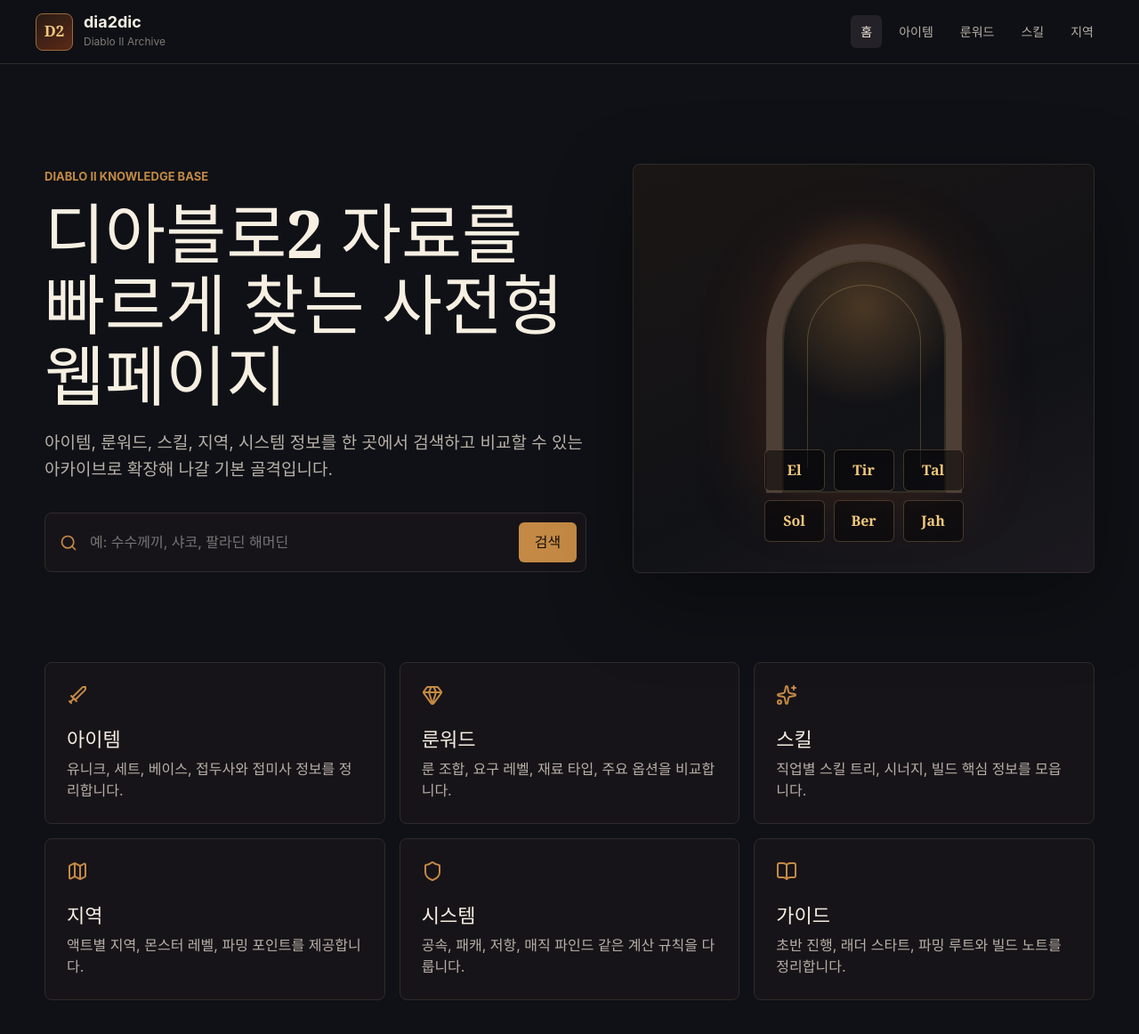
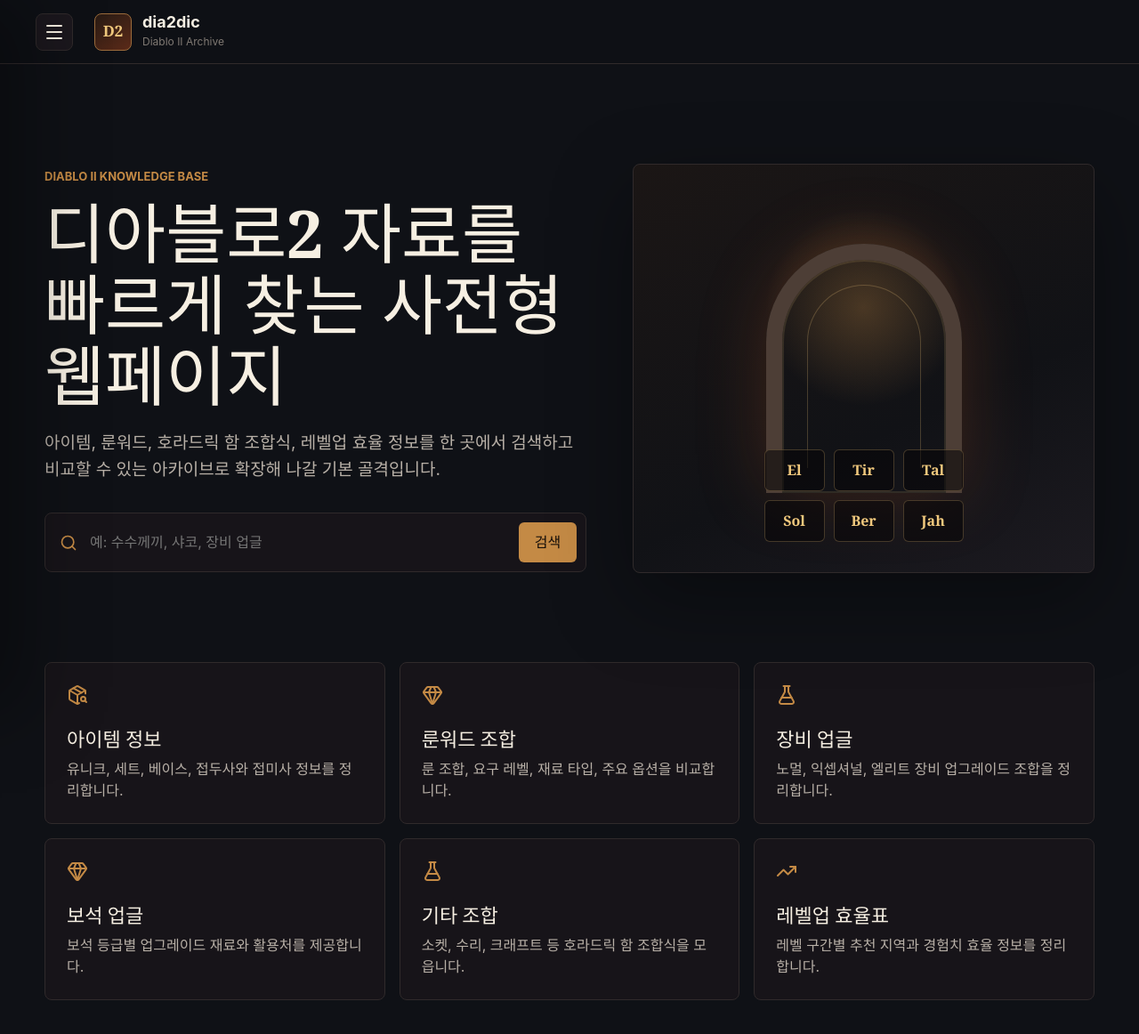
Before and after one commit to artrointel/dia2dic, a React (Vite) app: page / in a window 1280 px wide. Shown: the top 1162 px of the page at 89% size. Built offline with nearby package versions, Linux system fonts and the light colour scheme.

Commit message:
Add slide-out navigation menu

```diff
--- a/src/App.css
+++ b/src/App.css
@@ -9,12 +9,32 @@
   border-bottom: 1px solid var(--border);
   display: flex;
   gap: 24px;
-  justify-content: space-between;
+  justify-content: flex-start;
   min-height: 72px;
   padding: 0 40px;
   position: sticky;
   top: 0;
   z-index: 10;
+}
+
+.menu-trigger,
+.icon-button {
+  align-items: center;
+  background: #1b171d;
+  border: 1px solid var(--border);
+  border-radius: 8px;
+  color: var(--text-strong);
+  cursor: pointer;
+  display: inline-flex;
+  height: 42px;
+  justify-content: center;
+  width: 42px;
+}
+
+.menu-trigger:hover,
+.icon-button:hover {
+  border-color: rgba(196, 138, 69, 0.72);
+  color: var(--accent);
 }
 
 .brand {
@@ -55,30 +75,138 @@
   margin-top: 3px;
 }
 
-.main-nav {
-  align-items: center;
-  display: flex;
-  gap: 8px;
+main {
+  margin: 0 auto;
+  width: min(1180px, calc(100% - 40px));
 }
 
-.main-nav a {
-  border-radius: 6px;
-  color: var(--text);
-  font-size: 14px;
-  padding: 8px 11px;
-  text-decoration: none;
-  white-space: nowrap;
+.nav-backdrop {
+  background: rgba(0, 0, 0, 0.52);
+  border: 0;
+  cursor: pointer;
+  inset: 0;
+  opacity: 0;
+  pointer-events: none;
+  position: fixed;
+  transition: opacity 0.2s ease;
+  z-index: 20;
 }
 
-.main-nav a.active,
-.main-nav a:hover {
-  background: #252128;
+.nav-backdrop.is-open {
+  opacity: 1;
+  pointer-events: auto;
+}
+
+.side-navigation {
+  background: #111216;
+  border-right: 1px solid var(--border);
+  box-shadow: 30px 0 80px rgba(0, 0, 0, 0.35);
+  height: 100svh;
+  left: 0;
+  max-width: calc(100vw - 40px);
+  padding: 20px;
+  position: fixed;
+  top: 0;
+  transform: translateX(-100%);
+  transition: transform 0.24s ease;
+  width: 336px;
+  z-index: 30;
+  overflow-y: auto;
+}
+
+.side-navigation.is-open {
+  transform: translateX(0);
+}
+
+.side-nav-header {
+  align-items: center;
+  border-bottom: 1px solid var(--border);
+  display: flex;
+  justify-content: space-between;
+  margin-bottom: 18px;
+  padding-bottom: 18px;
+}
+
+.side-nav-header strong,
+.side-nav-header small {
+  display: block;
+}
+
+.side-nav-header strong {
+  color: var(--text-strong);
+  font-size: 18px;
+}
+
+.side-nav-header small {
+  color: var(--text-muted);
+  font-size: 12px;
+  margin-top: 3px;
+}
+
+.side-nav-list {
+  display: flex;
+  flex-direction: column;
+  gap: 6px;
+}
+
+.side-nav-link {
+  align-items: center;
+  background: transparent;
+  border: 0;
+  border-radius: 8px;
+  color: var(--text);
+  cursor: pointer;
+  display: grid;
+  font: inherit;
+  gap: 11px;
+  grid-template-columns: auto minmax(0, 1fr) auto;
+  min-height: 42px;
+  padding: 9px 11px;
+  text-align: left;
+  text-decoration: none;
+  width: 100%;
+}
+
+.side-nav-link svg {
+  color: var(--accent);
+}
+
+.side-nav-link.active,
+.side-nav-link:hover {
+  background: var(--surface-strong);
   color: var(--text-strong);
 }
 
-main {
-  margin: 0 auto;
-  width: min(1180px, calc(100% - 40px));
+.nav-group-trigger .chevron {
+  color: var(--text-muted);
+  transition: transform 0.18s ease;
+}
+
+.nav-group-trigger[aria-expanded='true'] .chevron {
+  transform: rotate(180deg);
+}
+
+.nav-submenu {
+  display: flex;
+  flex-direction: column;
+  gap: 4px;
+  max-height: 0;
+  overflow: hidden;
+  padding-left: 18px;
+  transition: max-height 0.2s ease;
+}
+
+.nav-submenu.is-expanded {
+  max-height: 360px;
+}
+
+.nav-submenu .side-nav-link {
+  font-size: 14px;
+  min-height: 38px;
+}
+
+.external-icon {
+  color: var(--text-muted) !important;
 }
 
 .hero-section {
@@ -267,15 +395,9 @@
 
 @media (max-width: 860px) {
   .site-header {
-    align-items: flex-start;
-    flex-direction: column;
+    align-items: center;
+    flex-direction: row;
     padding: 16px 20px;
-  }
-
-  .main-nav {
-    overflow-x: auto;
-    padding-bottom: 2px;
-    width: 100%;
   }
 
   main {
--- a/src/App.tsx
+++ b/src/App.tsx
@@ -1,66 +1,141 @@
+import { useState } from 'react'
 import {
   BookOpen,
   Boxes,
+  ChevronDown,
+  ExternalLink,
+  FlaskConical,
   Gem,
-  Map,
+  Menu,
+  PackageSearch,
   Search,
-  Shield,
-  Sparkles,
-  Sword,
+  TrendingUp,
+  X,
   type LucideIcon,
 } from 'lucide-react'
 import { NavLink, Route, Routes } from 'react-router-dom'
 import './App.css'
 
-type Section = {
+type Page = {
   path: string
   title: string
   description: string
   icon: LucideIcon
 }
 
-const sections: Section[] = [
+type NavigationItem = {
+  title: string
+  path?: string
+  href?: string
+  icon?: LucideIcon
+  children?: NavigationItem[]
+}
+
+const pages: Page[] = [
   {
     path: '/items',
-    title: '아이템',
+    title: '아이템 정보',
     description: '유니크, 세트, 베이스, 접두사와 접미사 정보를 정리합니다.',
-    icon: Sword,
+    icon: PackageSearch,
   },
   {
-    path: '/runewords',
-    title: '룬워드',
+    path: '/cube/runewords',
+    title: '룬워드 조합',
     description: '룬 조합, 요구 레벨, 재료 타입, 주요 옵션을 비교합니다.',
     icon: Gem,
   },
   {
-    path: '/skills',
-    title: '스킬',
-    description: '직업별 스킬 트리, 시너지, 빌드 핵심 정보를 모읍니다.',
-    icon: Sparkles,
+    path: '/cube/equipment-upgrades',
+    title: '장비 업글',
+    description: '노멀, 익셉셔널, 엘리트 장비 업그레이드 조합을 정리합니다.',
+    icon: FlaskConical,
   },
   {
-    path: '/areas',
-    title: '지역',
-    description: '액트별 지역, 몬스터 레벨, 파밍 포인트를 제공합니다.',
-    icon: Map,
+    path: '/cube/gem-upgrades',
+    title: '보석 업글',
+    description: '보석 등급별 업그레이드 재료와 활용처를 제공합니다.',
+    icon: Gem,
   },
   {
-    path: '/systems',
-    title: '시스템',
-    description: '공속, 패캐, 저항, 매직 파인드 같은 계산 규칙을 다룹니다.',
-    icon: Shield,
+    path: '/cube/recipes',
+    title: '기타 조합',
+    description: '소켓, 수리, 크래프트 등 호라드릭 함 조합식을 모읍니다.',
+    icon: FlaskConical,
   },
   {
-    path: '/guides',
-    title: '가이드',
-    description: '초반 진행, 래더 스타트, 파밍 루트와 빌드 노트를 정리합니다.',
-    icon: BookOpen,
+    path: '/leveling',
+    title: '레벨업 효율표',
+    description: '레벨 구간별 추천 지역과 경험치 효율 정보를 정리합니다.',
+    icon: TrendingUp,
+  },
+]
+
+const navigationItems: NavigationItem[] = [
+  {
+    title: '아이템 정보',
+    path: '/items',
+    icon: PackageSearch,
+  },
+  {
+    title: '호라드릭 함',
+    icon: FlaskConical,
+    children: [
+      { title: '룬워드 조합', path: '/cube/runewords', icon: Gem },
+      { title: '장비 업글', path: '/cube/equipment-upgrades', icon: PackageSearch },
+      { title: '보석 업글', path: '/cube/gem-upgrades', icon: Gem },
+      { title: '기타 조합', path: '/cube/recipes', icon: FlaskConical },
+    ],
+  },
+  {
+    title: '레벨업 효율표',
+    path: '/leveling',
+    icon: TrendingUp,
+  },
+  {
+    title: '외부 페이지',
+    icon: ExternalLink,
+    children: [
+      {
+        title: '트레더리',
+        href: 'http://traderie.com/diablo2resurrected',
+        icon: ExternalLink,
+      },
+      {
+        title: '디아인벤',
+        href: 'https://diablo4.inven.co.kr',
+        icon: ExternalLink,
+      },
+      {
+        title: '카오스큐브',
+        href: 'https://www.chaoscube.co.kr',
+        icon: ExternalLink,
+      },
+      {
+        title: '트레디아',
+        href: 'https://tradia.me/diablo2',
+        icon: ExternalLink,
+      },
+    ],
   },
 ]
 
 function Header() {
+  const [isNavOpen, setIsNavOpen] = useState(false)
+
   return (
+    <>
       <header className="site-header">
+        <button
+          className="menu-trigger"
+          type="button"
+          aria-label="메뉴 열기"
+          aria-expanded={isNavOpen}
+          aria-controls="side-navigation"
+          onClick={() => setIsNavOpen(true)}
+        >
+          <Menu aria-hidden="true" size={24} />
+        </button>
+
         <NavLink to="/" className="brand" aria-label="dia2dic 홈">
           <span className="brand-mark">D2</span>
           <span>
@@ -68,16 +143,136 @@
             <small>Diablo II Archive</small>
           </span>
         </NavLink>
+      </header>
 
-      <nav className="main-nav" aria-label="주요 메뉴">
-        <NavLink to="/">홈</NavLink>
-        {sections.slice(0, 4).map((section) => (
-          <NavLink key={section.path} to={section.path}>
-            {section.title}
+      <SideNavigation isOpen={isNavOpen} onClose={() => setIsNavOpen(false)} />
+    </>
+  )
+}
+
+function SideNavigation({
+  isOpen,
+  onClose,
+}: {
+  isOpen: boolean
+  onClose: () => void
+}) {
+  const [openGroups, setOpenGroups] = useState<Record<string, boolean>>({
+    '호라드릭 함': true,
+  })
+
+  const toggleGroup = (title: string) => {
+    setOpenGroups((current) => ({ ...current, [title]: !current[title] }))
+  }
+
+  return (
+    <>
+      <button
+        className={`nav-backdrop ${isOpen ? 'is-open' : ''}`}
+        type="button"
+        aria-label="메뉴 닫기"
+        onClick={onClose}
+      />
+
+      <aside
+        id="side-navigation"
+        className={`side-navigation ${isOpen ? 'is-open' : ''}`}
+        aria-hidden={!isOpen}
+      >
+        <div className="side-nav-header">
+          <div>
+            <strong>자료 메뉴</strong>
+            <small>Diablo II Archive</small>
+          </div>
+          <button className="icon-button" type="button" aria-label="메뉴 닫기" onClick={onClose}>
+            <X aria-hidden="true" size={22} />
+          </button>
+        </div>
+
+        <nav className="side-nav-list" aria-label="디아블로2 자료 메뉴">
+          <NavLink to="/" end className="side-nav-link" onClick={onClose}>
+            <BookOpen aria-hidden="true" size={19} />
+            홈
           </NavLink>
+
+          {navigationItems.map((item) => (
+            <NavigationEntry
+              key={item.title}
+              item={item}
+              isExpanded={Boolean(openGroups[item.title])}
+              onToggle={() => toggleGroup(item.title)}
+              onNavigate={onClose}
+            />
           ))}
         </nav>
-    </header>
+      </aside>
+    </>
+  )
+}
+
+function NavigationEntry({
+  item,
+  isExpanded,
+  onToggle,
+  onNavigate,
+}: {
+  item: NavigationItem
+  isExpanded: boolean
+  onToggle: () => void
+  onNavigate: () => void
+}) {
+  const Icon = item.icon ?? BookOpen
+
+  if (item.children?.length) {
+    return (
+      <div className="nav-group">
+        <button
+          className="side-nav-link nav-group-trigger"
+          type="button"
+          aria-expanded={isExpanded}
+          onClick={onToggle}
+        >
+          <Icon aria-hidden="true" size={19} />
+          <span>{item.title}</span>
+          <ChevronDown aria-hidden="true" className="chevron" size={18} />
+        </button>
+
+        <div className={`nav-submenu ${isExpanded ? 'is-expanded' : ''}`}>
+          {item.children.map((child) => (
+            <NavigationEntry
+              key={child.title}
+              item={child}
+              isExpanded={false}
+              onToggle={() => undefined}
+              onNavigate={onNavigate}
+            />
+          ))}
+        </div>
+      </div>
+    )
+  }
+
+  if (item.href) {
+    return (
+      <a
+        className="side-nav-link is-child"
+        href={item.href}
+        target="_blank"
+        rel="noreferrer"
+        onClick={onNavigate}
+      >
+        <Icon aria-hidden="true" size={18} />
+        {item.title}
+        <ExternalLink aria-hidden="true" className="external-icon" size={15} />
+      </a>
+    )
+  }
+
+  return (
+    <NavLink className="side-nav-link" to={item.path ?? '/'} onClick={onNavigate}>
+      <Icon aria-hidden="true" size={19} />
+      {item.title}
+    </NavLink>
   )
 }
 
@@ -89,15 +284,15 @@
           <span className="eyebrow">Diablo II knowledge base</span>
           <h1>디아블로2 자료를 빠르게 찾는 사전형 웹페이지</h1>
           <p>
-            아이템, 룬워드, 스킬, 지역, 시스템 정보를 한 곳에서 검색하고 비교할 수
-            있는 아카이브로 확장해 나갈 기본 골격입니다.
+            아이템, 룬워드, 호라드릭 함 조합식, 레벨업 효율 정보를 한 곳에서 검색하고
+            비교할 수 있는 아카이브로 확장해 나갈 기본 골격입니다.
           </p>
 
           <form className="search-panel" role="search">
             <Search aria-hidden="true" size={20} />
             <input
               type="search"
-              placeholder="예: 수수께끼, 샤코, 팔라딘 해머딘"
+              placeholder="예: 수수께끼, 샤코, 장비 업글"
               aria-label="자료 검색"
             />
             <button type="submit">검색</button>
@@ -117,14 +312,14 @@
       </section>
 
       <section className="section-grid" aria-label="자료 분류">
-        {sections.map((section) => {
-          const Icon = section.icon
+        {pages.map((page) => {
+          const Icon = page.icon
 
           return (
-            <NavLink className="section-card" key={section.path} to={section.path}>
+            <NavLink className="section-card" key={page.path} to={page.path}>
               <Icon aria-hidden="true" size={24} />
-              <h2>{section.title}</h2>
-              <p>{section.description}</p>
+              <h2>{page.title}</h2>
+              <p>{page.description}</p>
             </NavLink>
           )
         })}
@@ -133,7 +328,7 @@
   )
 }
 
-function CategoryPage({ title, description, icon: Icon }: Section) {
+function CategoryPage({ title, description, icon: Icon }: Page) {
   return (
     <section className="category-page">
       <div className="category-heading">
@@ -145,10 +340,10 @@
 
       <div className="empty-state">
         <Boxes aria-hidden="true" />
-        <h2>데이터 모델과 목록 UI를 붙일 자리입니다.</h2>
+        <h2>이 페이지에 실제 자료 목록과 상세 정보가 들어갑니다.</h2>
         <p>
-          이후 JSON, API, 크롤링된 정적 데이터 중 원하는 방식으로 자료를 연결하면
-          됩니다.
+          메뉴 선택과 라우팅은 준비되어 있으니, 다음 단계에서 데이터 모델과 목록 UI를
+          연결하면 됩니다.
         </p>
       </div>
     </section>
@@ -162,11 +357,11 @@
       <main>
         <Routes>
           <Route path="/" element={<HomePage />} />
-          {sections.map((section) => (
+          {pages.map((page) => (
             <Route
-              key={section.path}
-              path={section.path}
-              element={<CategoryPage {...section} />}
+              key={page.path}
+              path={page.path}
+              element={<CategoryPage {...page} />}
             />
           ))}
         </Routes>
```
Lines whose indentation alone changed are shown as unchanged.
